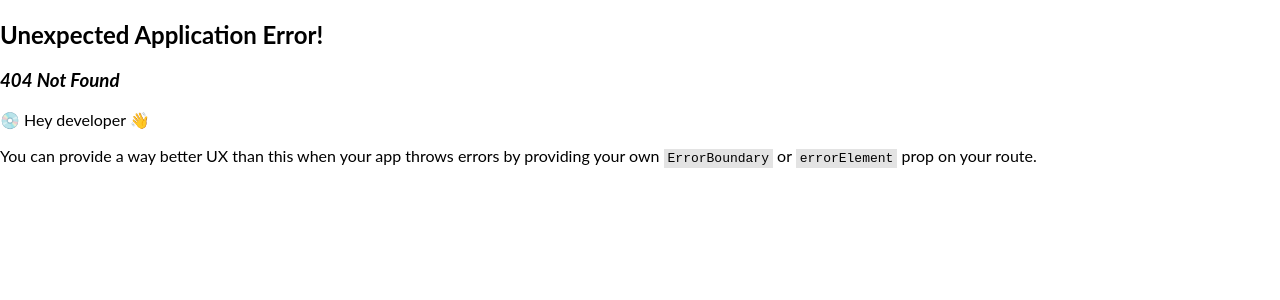
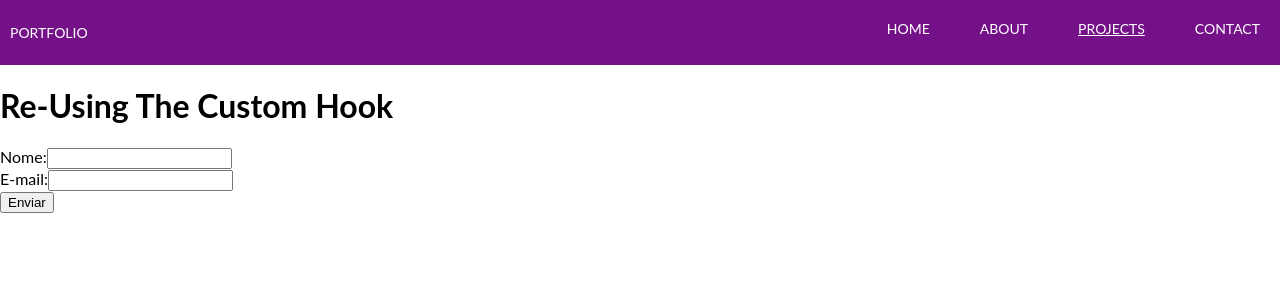
Before and after one commit to LiviaGitHub/learning-react-and-javaScript, a React (Create React App) app: page /projects/project-detail/hooks in a window 1280 px wide. Before the commit this address had no page. Shown: the top 300 px of the page. Built offline with nearby package versions, Linux system fonts and the light colour scheme.

Commit message:
hooks added

```diff
--- a/src/App.js
+++ b/src/App.js
@@ -6,6 +6,7 @@ import { DestructuringArraysPage } from './components/projects/project-detail/de
 import { DestructuringObjectsPage } from './components/projects/project-detail/destructuring-objects/index.jsx';
 import { HandleSideEffectsPage } from './components/projects/project-detail/handle-side-effects/index.jsx';
 import { FormSubmissionPage } from './components/projects/project-detail/form-submission/index.jsx';
+import { BasicFormPage } from './components/projects/project-detail/hooks/basic-form.jsx';
 
 import { createBrowserRouter, RouterProvider } from 'react-router-dom';
 import ErrorBoundary from './components/error/ErrorBoundary.js';
@@ -19,6 +20,7 @@ const router = createBrowserRouter([
   { path: '/projects/project-detail/destructuring-objects', element: <DestructuringObjectsPage /> },
   { path: '/projects/project-detail/handle-side-effects', element: <HandleSideEffectsPage /> },
   { path: '/projects/project-detail/form-submission', element: <FormSubmissionPage /> },
+  { path: '/projects/project-detail/hooks', element: <BasicFormPage /> },
 ]);
 
 export const App = () => {
--- a/src/components/projects/index.jsx
+++ b/src/components/projects/index.jsx
@@ -34,6 +34,11 @@ export const ProjectsPage = () => {
             Form submission and getting User imput values
           </a>
         </li>
+        <li>
+          <a href='/projects/project-detail/hooks'>
+            Re-Using The Custom Hook
+          </a>
+        </li>
       </ul>
     </div>
   );
--- /dev/null
+++ b/src/components/projects/project-detail/hooks/basic-form.jsx
@@ -0,0 +1,68 @@
+import React, { useState } from 'react';
+import { Header } from '../../../header';
+import hooks from './index.jsx'
+
+const isNotEmpty = (value => value.trim() !== '');
+
+export const BasicFormPage = () => {
+    const {
+        value: nameValue,
+        valueIsValid: nameIsValid,
+        hasError: nameHasError,
+        valueInputChangeHandler: nameChangeHandler,
+        inputBlurHandler: nameBlurHandler,
+        reset: resetName,
+    } = hooks(isNotEmpty);
+
+    hooks(isNotEmpty);
+
+  const [formData, setFormData] = useState({
+    name: '',
+    email: '',
+  });
+
+  const handleChange = (e) => {
+    const { name, value } = e.target;
+    setFormData({
+      ...formData,
+      [name]: value,
+    });
+  };
+
+  const handleSubmit = (e) => {
+    e.preventDefault();
+    console.log('Dados do Formulário:', formData);
+  };
+
+  return (
+    <div>
+      <Header />
+      <h1>Re-Using The Custom Hook</h1>
+      <form onSubmit={handleSubmit}>
+        <div>
+          <label htmlFor="name">Nome:</label>
+          <input
+            type="text"
+            id="name"
+            name="name"
+            onChange={nameChangeHandler}
+            value={nameValue}
+          />
+        </div>
+        <div>
+          <label htmlFor="email">E-mail:</label>
+          <input
+            type="email"
+            id="email"
+            name="email"
+            value={formData.email}
+            onChange={handleChange}
+          />
+        </div>
+        <button type="submit">Enviar</button>
+      </form>
+    </div>
+  );
+}
+
+export default BasicFormPage;
--- /dev/null
+++ b/src/components/projects/project-detail/hooks/index.jsx
@@ -0,0 +1,35 @@
+import {useState} from 'react';
+
+// Hook (and custom hooks in general) should be generic -
+// It is not limited to one specific input.
+const hooks = (validateValue) => {
+    const [enteredValue, setEnteredValue] = useState('');
+    const [isTouched, setIsTouched] = useState(false);
+
+    const valueIsValid = validateValue(enteredValue);
+    const hasError = !valueIsValid && isTouched;
+
+    const valueInputChangeHandler = (event) => {
+        setEnteredValue(event.target.value);
+    };
+
+    const inputBlurHandler = (event) => {
+        setIsTouched(true);
+    };
+
+    const reset = () => {
+        setEnteredValue('');
+        setIsTouched(false);
+    }
+
+    return {
+        value: enteredValue,
+        valueIsValid: valueIsValid,
+        hasError,
+        valueInputChangeHandler,
+        inputBlurHandler,
+        reset
+    };
+};
+
+export default hooks;
```
Also changed, not shown: 1 other file (tests, documents, lock files or other folders).
